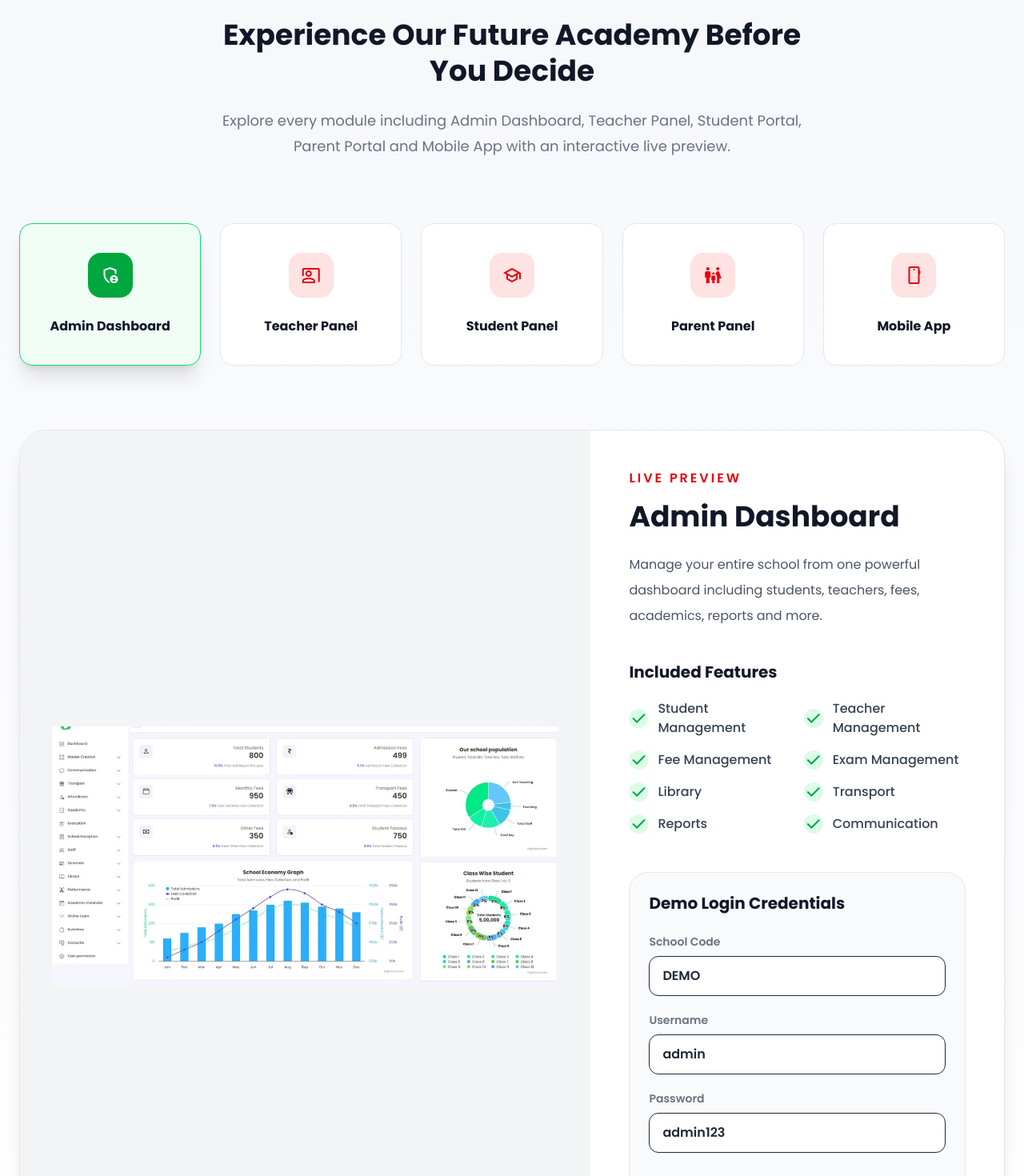
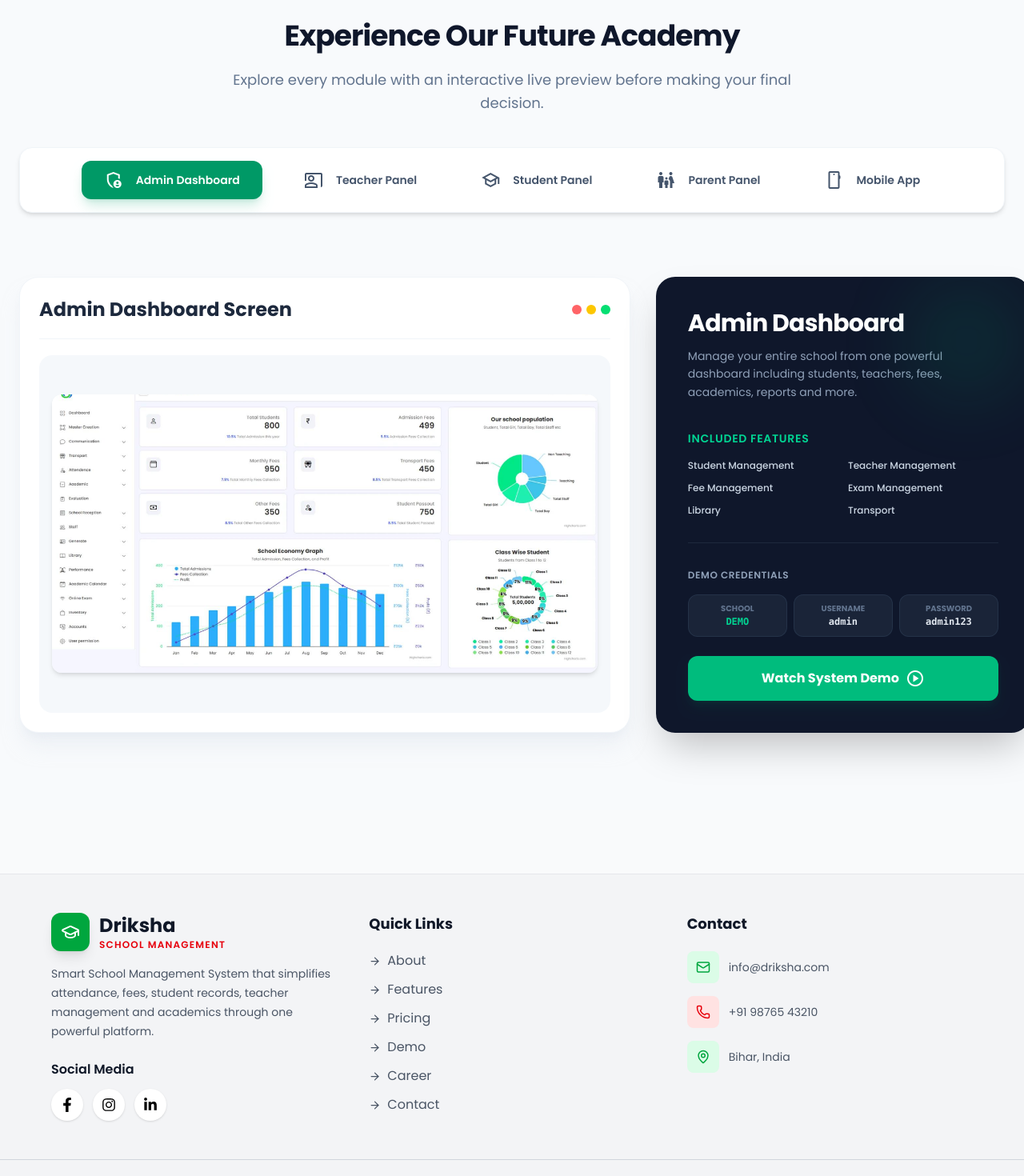
Before and after one commit to srishti09Ch2004/School_Management_, a React (Vite) app: page /demo in a window 1280 px wide. Shown: the part 200-1670 px from the top of the page at 80% size. Built offline with nearby package versions, Linux system fonts and the light colour scheme.

Commit message:
uodatee Demo section

```diff
--- a/src/pages/Demo.jsx
+++ b/src/pages/Demo.jsx
@@ -5,340 +5,178 @@
     id: "admin",
     title: "Admin Dashboard",
     icon: "admin_panel_settings",
-    description:
-      "Manage your entire school from one powerful dashboard including students, teachers, fees, academics, reports and more.",
-
+    description: "Manage your entire school from one powerful dashboard including students, teachers, fees, academics, reports and more.",
     image: "/images/admin_dashboard.png",
-
-    credentials: {
-      school: "DEMO",
-      username: "admin",
-      password: "admin123",
+    credentials: { school: "DEMO", username: "admin", password: "admin123" },
+    features: ["Student Management", "Teacher Management", "Fee Management", "Exam Management", "Library", "Transport", "Reports", "Communication"],
   },
-
-    features: [
-      "Student Management",
-      "Teacher Management",
-      "Fee Management",
-      "Exam Management",
-      "Library",
-      "Transport",
-      "Reports",
-      "Communication",
-    ],
-  },
-
   {
     id: "teacher",
     title: "Teacher Panel",
     icon: "co_present",
-
-    description:
-      "Teachers can manage attendance, homework, examinations, marks and communicate with parents effortlessly.",
-
+    description: "Teachers can manage attendance, homework, examinations, marks and communicate with parents effortlessly.",
     image: "/images/teacher_dashboard.png",
-
-    credentials: {
-      school: "DEMO",
-      username: "teacher",
-      password: "teacher123",
+    credentials: { school: "DEMO", username: "teacher", password: "teacher123" },
+    features: ["Attendance", "Homework", "Class Timetable", "Marks Entry", "Assignments", "Notices", "Student Progress", "Communication"],
   },
-
-    features: [
-      "Attendance",
-      "Homework",
-      "Class Timetable",
-      "Marks Entry",
-      "Assignments",
-      "Notices",
-      "Student Progress",
-      "Communication",
-    ],
-  },
-
   {
     id: "student",
     title: "Student Panel",
     icon: "school",
-
-    description:
-      "Students can access homework, results, attendance, notices, timetable and learning resources anytime.",
-
+    description: "Students can access homework, results, attendance, notices, timetable and learning resources anytime.",
     image: "/images/student_dashboard.png",
-
-    credentials: {
-      school: "DEMO",
-      username: "student",
-      password: "student123",
+    credentials: { school: "DEMO", username: "student", password: "student123" },
+    features: ["Attendance", "Homework", "Results", "Timetable", "Assignments", "Library", "Fee Status", "Notices"],
   },
-
-    features: [
-      "Attendance",
-      "Homework",
-      "Results",
-      "Timetable",
-      "Assignments",
-      "Library",
-      "Fee Status",
-      "Notices",
-    ],
-  },
-
   {
     id: "parent",
     title: "Parent Panel",
     icon: "family_restroom",
-
-    description:
-      "Parents stay connected with attendance, fees, homework, exam results and school announcements.",
-
+    description: "Parents stay connected with attendance, fees, homework, exam results and school announcements.",
     image: "/images/parent_dashboard.png",
-
-    credentials: {
-      school: "DEMO",
-      username: "parent",
-      password: "parent123",
+    credentials: { school: "DEMO", username: "parent", password: "parent123" },
+    features: ["Attendance", "Fee Payment", "Homework", "Exam Results", "School Notices", "Progress Reports", "Communication", "Timetable"],
   },
-
-    features: [
-      "Attendance",
-      "Fee Payment",
-      "Homework",
-      "Exam Results",
-      "School Notices",
-      "Progress Reports",
-      "Communication",
-      "Timetable",
-    ],
-  },
-
   {
     id: "mobile",
     title: "Mobile App",
     icon: "smartphone",
-
-    description:
-      "Experience the complete School ERP on Android and iOS with a beautiful mobile application.",
-
+    description: "Experience the complete School ERP on Android and iOS with a beautiful mobile application.",
     image: "/images/mobile_dashboard.png",
-
-    credentials: {
-      school: "DEMO",
-      username: "mobile",
-      password: "mobile123",
-    },
-
-    features: [
-      "Push Notifications",
-      "Attendance",
-      "Homework",
-      "Fees",
-      "Results",
-      "Timetable",
-      "Messages",
-      "Events",
-    ],
+    credentials: { school: "DEMO", username: "mobile", password: "mobile123" },
+    features: ["Push Notifications", "Attendance", "Homework", "Fees", "Results", "Timetable", "Messages", "Events"],
   },
 ];
 
-
 export default function Demo() {
   const [activeDemo, setActiveDemo] = useState(demos[0]);
+  const [isVideoOpen, setIsVideoOpen] = useState(false);
 
   return (
-    <section className="bg-gradient-to-b from-[#f6f7fb] to-white py-24">
-
+    <section className="bg-slate-50 py-24 min-h-screen">
       <div className="max-w-7xl mx-auto px-6">
 
-        {/* Hero */}
-
+        {/* Header Section */}
          <div className="max-w-3xl mx-auto text-center">
 
-          <span className="uppercase tracking-[3px] font-semibold text-red-600">
+          <span className="text-red-600 uppercase tracking-[3px] font-semibold">
             Live Demo
           </span>
-
-          <h1 className="text-4xl font-bold text-gray-900 mt-5 leading-tight">
-            Experience Our Future Academy Before You Decide
+          <h1 className="text-3xl sm:text-4xl font-black text-slate-900 mt-6 tracking-tight">
+            Experience Our Future Academy
           </h1>
-
-          <p className="text-gray-500 text-lg mt-6 leading-8">
-            Explore every module including Admin Dashboard, Teacher Panel,
-            Student Portal, Parent Portal and Mobile App with an interactive
-            live preview.
+          <p className="text-slate-500 text-lg mt-5 leading-relaxed">
+            Explore every module with an interactive live preview before making your final decision.
           </p>
+        </div>
+        {/* <div className="mt-10"></div> */}
 
 
-        </div>
+        {/* Tab Switcher - Pill Style */}
 
-        {/* Demo Cards */}
-
-        <div className="grid lg:grid-cols-5 md:grid-cols-3 sm:grid-cols-2 gap-6 mt-20">
-
-          {demos.map((demo) => (
-
+        {/* <div className="flex flex-wrap justify-center gap-6 max-w-8xl mx-auto mb-20 p-2 bg-white rounded-2xl shadow-md border border-slate-100 mt-10"> */}
+        <div className="flex flex-wrap justify-center gap-6 w-full mx-auto mt-10 mb-20 p-4 bg-white rounded-2xl shadow-md border border-slate-100">
+          {demos.map((demo) => {
+            const isActive = activeDemo.id === demo.id;
+            return (
               <button
                 key={demo.id}
                 onClick={() => setActiveDemo(demo)}
-              className={`rounded-2xl border p-9 text-center transition-all duration-300
-
-              ${
-                activeDemo.id === demo.id
-                  ? "border-green-400 shadow-xl bg-green-50"
-                  : "border-gray-200 bg-white hover:border-red-300 hover:-translate-y-2"
-              }
-
-              `}
+                className={`flex items-center gap-4 px-7 py-3 rounded-xl text-sm font-semibold transition-all duration-300 ${
+                  isActive
+                    ? "bg-emerald-600 text-white shadow-lg shadow-emerald-600/20"
+                    : "text-slate-600 hover:bg-slate-50 hover:text-slate-900"
+                }`}
               >
-
-              <div
-                className={`w-14 h-14 rounded-2xl mx-auto flex items-center justify-center
-
-                ${
-                  activeDemo.id === demo.id
-                    ? "bg-green-600"
-                    : "bg-red-100"
-                }
-
-                `}
-              >
-
-                <span
-                  className={`material-symbols-outlined text-4xl
-
-                  ${
-                    activeDemo.id === demo.id
-                      ? "text-white"
-                      : "text-red-600"
-                  }
-
-                  `}
-                >
-                  {demo.icon}
-                </span>
-
+                <span className="material-symbols-outlined text-xl">{demo.icon}</span>
+                {demo.title}
+              </button>
+            );
+          })}
         </div>
 
-              <h3 className="mt-6 text-1xl font-bold text-gray-900">
-                {demo.title}
-              </h3>
+        {/* Main Content Showcase */}
+        <div className="grid lg:grid-cols-[62%_38%] gap-8 items-stretch">
 
-            </button>
+          {/* Left Side: Image Preview */}
+          <div className="bg-white rounded-3xl p-6 shadow-xl shadow-slate-200/50 border border-slate-100 flex flex-col justify-between">
+            <div className="border-b border-slate-100 pb-5 mb-5 flex justify-between items-center">
+              <div>
 
-          ))}
-
+                <h2 className="text-2xl font-bold text-slate-800">{activeDemo.title} Screen</h2>
+              </div>
+              <div className="flex gap-1.5">
+                <span className="w-3 h-3 rounded-full bg-red-400"></span>
+                <span className="w-3 h-3 rounded-full bg-yellow-400"></span>
+                <span className="w-3 h-3 rounded-full bg-green-400"></span>
+              </div>
             </div>
 
-        {/* Selected Demo */}
-
-        <div className="mt-20 bg-white rounded-[35px] shadow-xl border border-gray-200 overflow-hidden">
-
-          <div className="grid lg:grid-cols-[58%_42%] items-stretch">
-
-            {/* Image */}
-
-
-            <div className="bg-gray-100 flex items-center justify-center p-10 min-h-[600px]">
-
+            <div className="bg-slate-100/70 rounded-2xl p-4 flex items-center justify-center flex-grow group overflow-hidden">
               <img
                 src={activeDemo.image}
                 alt={activeDemo.title}
-                className="max-w-full max-h-[520px] object-contain mx-auto transition-all duration-300"
+                className="max-w-full h-auto max-h-[450px] object-contain rounded-xl shadow-md transform group-hover:scale-[1.05] transition-transform duration-500"
               />
-
+            </div>
           </div>
 
-            {/* Right Side */}
 
-            <div className="p-8 lg:p-12 flex flex-col justify-center">
 
-              <span className="uppercase tracking-[3px] text-red-600 font-semibold">
-                Live Preview
-              </span>
+          {/* Right Side: Features & Credentials Grid */}
 
-              <h2 className="text-4xl font-bold mt-4 text-gray-900">
-                {activeDemo.title}
-              </h2>
+          <div className="bg-slate-900 text-white rounded-3xl p-8 lg:p-10 shadow-2xl flex flex-col justify-between relative overflow-hidden">
+            <div className="absolute top-0 right-0 w-40 h-40 bg-emerald-500/10 rounded-full blur-2xl"></div>
 
-              <p className="text-gray-600 mt-6 leading-8">
-                {activeDemo.description}
-              </p>
+            <div>
+              <h3 className="text-3xl font-extrabold tracking-tight">{activeDemo.title}</h3>
+              <p className="text-slate-400 mt-3 text-sm leading-relaxed">{activeDemo.description}</p>
 
-              {/* Features */}
 
-              <div className="mt-10">
-                <h3 className="text-xl font-bold text-gray-900 mb-5">
-                  Included Features
-                </h3>
 
-                <div className="grid sm:grid-cols-2 gap-4">
-                  {activeDemo.features.map((feature, index) => (
-                    <div
-                      key={index}
-                      className="flex items-center gap-3"
-                    >
-                      <div className="w-6 h-6 rounded-full bg-green-100 flex items-center justify-center">
-                        <span className="material-symbols-outlined text-green-600 text-lg">
-                          check
-                        </span>
-                      </div>
+              {/* Features List */}
+              <div className="mt-9">
+                <h4 className="text-sm uppercase font-semibold tracking-wider text-emerald-400 mb-4">Included Features</h4>
+                <div className="grid grid-cols-2 gap-3">
+                  {activeDemo.features.slice(0, 6).map((feature, i) => (
+                    <div key={i} className="flex items-center gap-2 text-xs font-medium text-slate-300">
 
-                      <span className="text-gray-700 font-medium">
                       {feature}
-                      </span>
                     </div>
                   ))}
                 </div>
               </div>
+            </div>
 
-              {/* Demo Credentials */}
 
-              <div className="mt-12 rounded-3xl border border-gray-200 bg-gray-50 p-6">
-                <h3 className="text-xl font-bold text-gray-900 mb-6">
-                  Demo Login Credentials
-                </h3>
 
-                <div className="space-y-5">
+            {/* Credentials Fields */}
 
-                  <div>
-                    <label className="block text-sm font-semibold text-gray-500">
-                      School Code
-                    </label>
-
-                    <div className="mt-2 rounded-xl bg-white border px-4 py-3 font-semibold text-gray-800">
-                      {activeDemo.credentials.school}
+            <div className="mt-8 pt-8 border-t border-slate-800">
+              <h4 className="text-xs uppercase font-semibold tracking-wider text-slate-400 mb-4">Demo Credentials</h4>
+              <div className="grid grid-cols-1 sm:grid-cols-3 gap-2 text-center text-xs mb-6">
+                <div className="bg-slate-800/80 rounded-xl p-2.5 border border-slate-700/50">
+                  <span className="block text-[10px] text-slate-500 font-bold uppercase mb-0.5">School</span>
+                  <span className="font-mono text-emerald-400 font-bold">{activeDemo.credentials.school}</span>
+                </div>
+                <div className="bg-slate-800/80 rounded-xl p-2.5 border border-slate-700/50">
+                  <span className="block text-[10px] text-slate-500 font-bold uppercase mb-0.5">Username</span>
+                  <span className="font-mono text-slate-200 font-bold">{activeDemo.credentials.username}</span>
+                </div>
+                <div className="bg-slate-800/80 rounded-xl p-2.5 border border-slate-700/50">
+                  <span className="block text-[10px] text-slate-500 font-bold uppercase mb-0.5">Password</span>
+                  <span className="font-mono text-slate-200 font-bold">{activeDemo.credentials.password}</span>
                 </div>
               </div>
 
-                  <div>
-                    <label className="block text-sm font-semibold text-gray-500">
-                      Username
-                    </label>
 
-                    <div className="mt-2 rounded-xl bg-white border px-4 py-3 font-semibold text-gray-800">
-                      {activeDemo.credentials.username}
-                    </div>
-                  </div>
-
-                  <div>
-                    <label className="block text-sm font-semibold text-gray-500">
-                      Password
-                    </label>
-
-                    <div className="mt-2 rounded-xl bg-white border px-4 py-3 font-semibold text-gray-800">
-                      {activeDemo.credentials.password}
-                    </div>
-                  </div>
-
-                </div>
-
+              {/* Action Button */}
               <button
-                  className="w-full mt-8 bg-gradient-to-r from-green-600 to-green-700
-                  hover:from-green-700 hover:to-green-800
-                  text-white py-4 rounded-2xl font-semibold
-                  shadow-lg transition duration-300 hover:-translate-y-1"
+                onClick={() => setIsVideoOpen(true)}
+                className="w-full bg-emerald-500 hover:bg-emerald-600 text-white font-bold py-4 rounded-xl shadow-lg shadow-emerald-800/20 transition-all duration-300 active:scale-95 flex items-center justify-center gap-2 group"
               >
-                  Launch Live Demo
+                <span>Watch System Demo</span>
+                <span className="material-symbols-outlined text-lg group-hover:translate-x-1 transition-transform">play_circle</span>
               </button>
             </div>
 
@@ -349,9 +187,52 @@
       </div>
 
 
+      {/* --- VIDEO --- */}
+      {isVideoOpen && (
+        <div className="fixed inset-0 z-50 flex items-center justify-center p-4 bg-black/60 backdrop-blur-md">
+
+          <div className="relative w-full max-w-4xl bg-slate-500 border border-slate-800 rounded-3xl overflow-hidden shadow-2xl">
+
+
+            {/* Modal Header */}
+            <div className="flex justify-between items-center px-6 py-4 border-b border-slate-800 bg-slate-900/50">
+              <div className="flex items-center gap-2">
+                <span className="w-2.5 h-2.5 rounded-full bg-emerald-500 animate-pulse"></span>
+                <h3 className="text-white font-bold text-sm tracking-wide">System Live Demo: {activeDemo.title}</h3>
+              </div>
+
+              <button
+                onClick={() => setIsVideoOpen(false)}
+                className="text-slate-300 hover:text-white bg-slate-800 hover:bg-slate-700 p-1.5 rounded-xl transition"
+              >
+                <span className="material-symbols-outlined block text-xl">close</span>
+              </button>
+            </div>
+
+
+            {/* Video Player  */}
+            <div className="aspect-video bg-black flex items-center justify-center relative">
+              <video
+                className="w-full h-full object-contain"
+                autoPlay
+                loop
+                muted
+                controls
+                playsInline
+                src="images/DemoVideo.mp4"
+              >
+                Your browser does not support the video tag.
+              </video>
+            </div>
+
+            {/* Modal Footer Hint */}
+            <div className="px-6 py-3 bg-slate-950/60 text-center text-[11px] text-slate-400 border-t border-slate-800/60">
+               Click the close button anytime to exit the dashboard video walkthrough.
+            </div>
 
           </div>
-
+        </div>
+      )}
     </section>
   );
 }
```
Also changed, not shown: 1 other file (tests, documents, lock files or other folders). Lines whose indentation alone changed are shown as unchanged.
